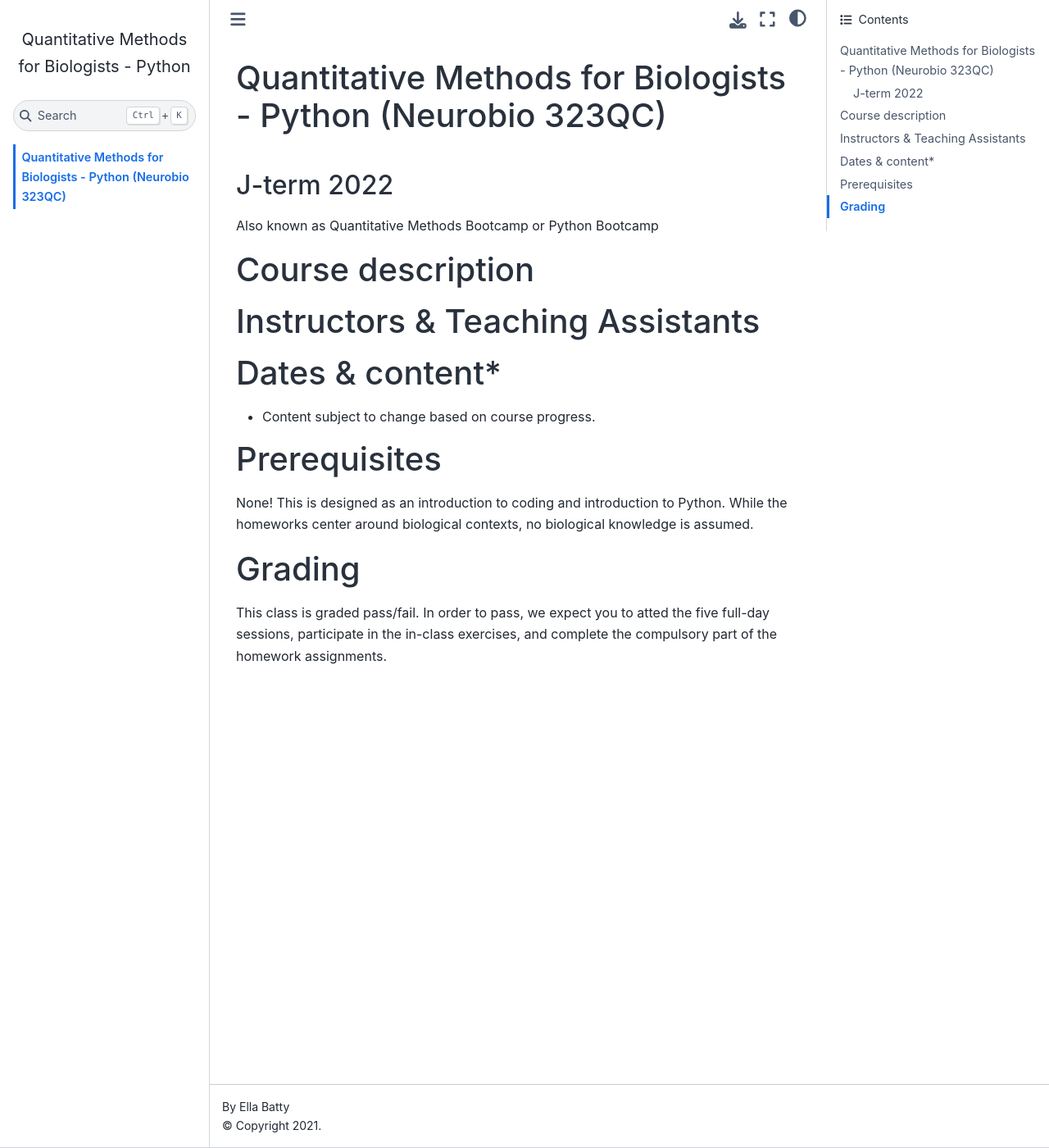
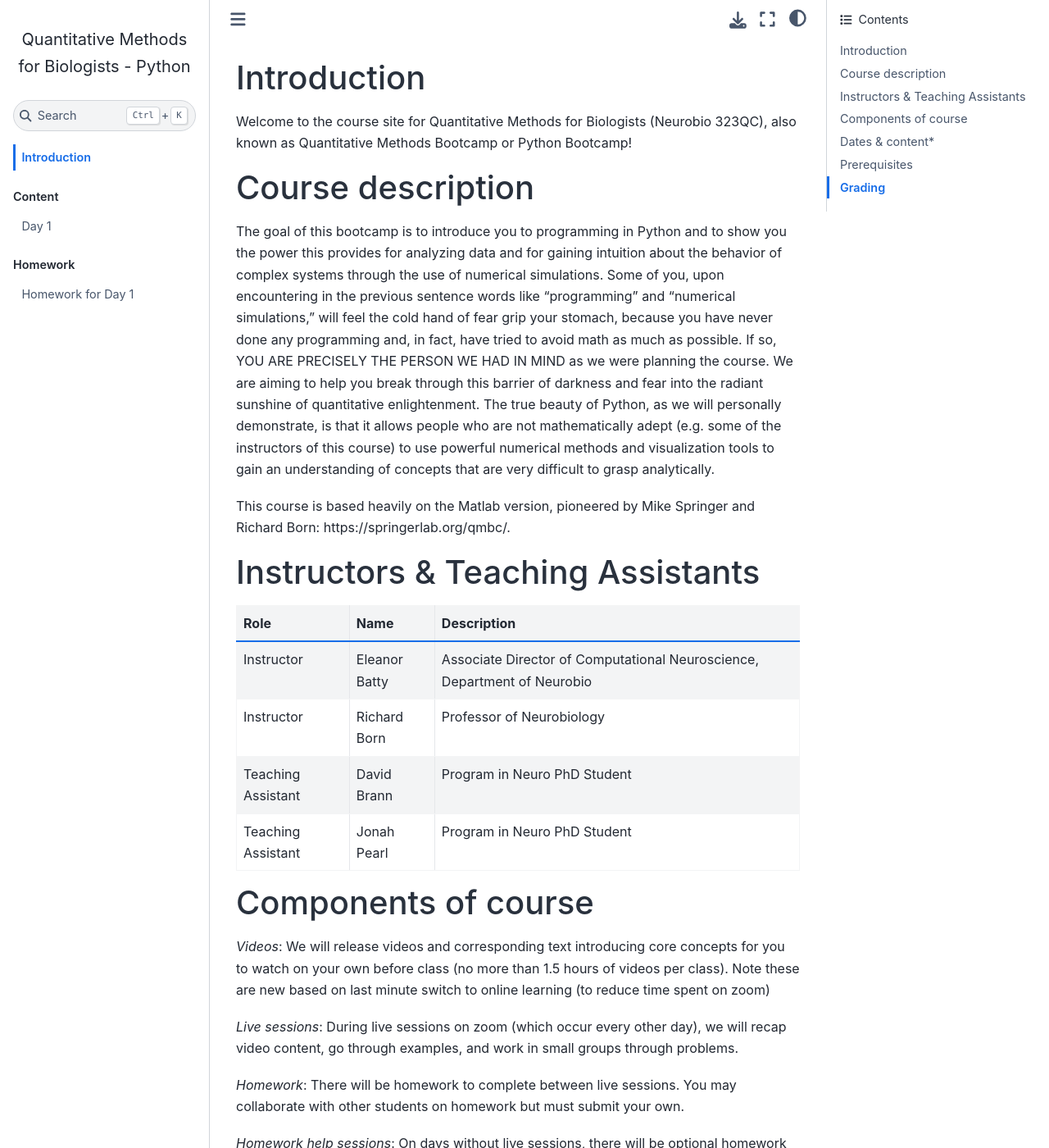
Before and after one commit to QMBC-Python/QMBC-Python.github.io, a Jupyter Book: the page built from intro.md, in a window 1280 px wide and 1400 px high. Shown: the whole window at 82% size. Built offline with Jupyter Book 1.0.4 settings and Sphinx 7.4.7 and the Sphinx Book theme 1.1.4, drawn with Linux system fonts in a browser that asks for light colours; some of the changed text lies outside the part shown.

Commit message:
setup for course

```diff
--- a/_toc.yml
+++ b/_toc.yml
@@ -1,2 +1,9 @@
 format: jb-book
 root: intro
+parts:
+  - caption: Content
+    chapters:
+      - file: content/intro1.md
+  - caption: Homework
+    chapters:
+      - file: homeworks/homework1.md
--- /dev/null
+++ b/content/intro1.md
@@ -0,0 +1,3 @@
+# Day 1
+
+Course notes & videos for day 1
--- a/intro.md
+++ b/intro.md
@@ -1,20 +1,49 @@
-# Quantitative Methods for Biologists - Python (Neurobio 323QC)
-## J-term 2022
-Also known as Quantitative Methods Bootcamp or Python Bootcamp
+# Introduction
+
+Welcome to the course site for Quantitative Methods for Biologists (Neurobio 323QC), also known as Quantitative Methods Bootcamp or Python Bootcamp!
 
 # Course description
+The goal of this bootcamp is to introduce you to programming in Python and to show you the power this provides for analyzing data and for gaining intuition about the behavior of complex systems through the use of numerical simulations. Some of you, upon encountering in the previous sentence words like "programming" and "numerical simulations," will feel the cold hand of fear grip your stomach, because you have never done any programming and, in fact, have tried to avoid math as much as possible. If so, YOU ARE PRECISELY THE PERSON WE HAD IN MIND as we were planning the course. We are aiming to help you break through this barrier of darkness and fear into the radiant sunshine of quantitative enlightenment. The true beauty of Python, as we will personally demonstrate, is that it allows people who are not mathematically adept (e.g. some of the instructors of this course) to use powerful numerical methods and visualization tools to gain an understanding of concepts that are very difficult to grasp analytically.
 
+This course is based heavily on the Matlab version, pioneered by Mike Springer and Richard Born: https://springerlab.org/qmbc/.
 
 # Instructors & Teaching Assistants
+| Role    |  Name  |   Description |
+| ----------- | ----------- | ----------- |
+| Instructor     | Eleanor Batty | Associate Director of Computational Neuroscience, Department of Neurobio |
+| Instructor   | Richard Born | Professor of Neurobiology |
+| Teaching Assistant    | David Brann | Program in Neuro PhD Student |
+| Teaching Assistant   | Jonah Pearl | Program in Neuro PhD Student |
 
+# Components of course
+*Videos*: We will release videos and corresponding text introducing core concepts for you to watch on your own before class (no more than 1.5 hours of videos per class). Note these are new based on last minute switch to online learning (to reduce time spent on zoom)
 
+*Live sessions*: During live sessions on zoom (which occur every other day), we will recap video content, go through examples, and work in small groups through problems.
+
+*Homework*: There will be homework to complete between live sessions. You may collaborate with other students on homework but must submit your own.
+
+*Homework help sessions*: On days without live sessions, there will be optional homework help sessions/office hours with instructors and TAs.
 
 # Dates & content*
-* Content subject to change based on course progress.
+\* Content subject to change
+
+| Date    |  Times |   Description |
+| ----------- | ----------- | ----------- |
+| Monday, 1/10 | 10 am - 3 pm (with hour for lunch) | Introduction I (structure of Python, variables, operators, numpy arrays, indexing) |
+| Tuesday, 1/11 | 3 - 5 pm | Homework help session (optional) |
+| Wednesday, 1/12 | 10 am - 3 pm (with hour for lunch) | Introduction II (array broadcasting, for/while loops, if statements, simulations) |
+| Tuesday, 1/13 | 3 - 5 pm | Homework help session (optional) |
+| Friday, 1/14 | 10 am - 3 pm (with hour for lunch)  | Introduction III (functions, data structures) |
+| Tuesday, 1/18 | 10 am - 3 pm (with hour for lunch) | Coding statistics (coding simulations/bootstrapping, p-values, t-tests) |
+| Wednesday, 1/19 | 3 - 5 pm | Homework help session (optional) |
+| Thursday, 1/20 | 10 am - 3 pm (with hour for lunch) | Coding image processing |
 
 
 # Prerequisites
 None! This is designed as an introduction to coding and introduction to Python. While the homeworks center around biological contexts, no biological knowledge is assumed.
 
+Some students will have more prior coding knowledge - we will try to have these students work with each other so they can advance more quickly and try more advanced optional exercises.
+
+
 # Grading
-This class is graded pass/fail. In order to pass, we expect you to atted the five full-day sessions, participate in the in-class exercises, and complete the compulsory part of the homework assignments.
+This class is graded pass/fail. In order to pass, we expect you to attend the five full-day sessions, participate in the in-class exercises, and complete the compulsory part of the homework assignments.
```
Also changed, not shown: homeworks/homework1.md (added, +3 -0 lines).
